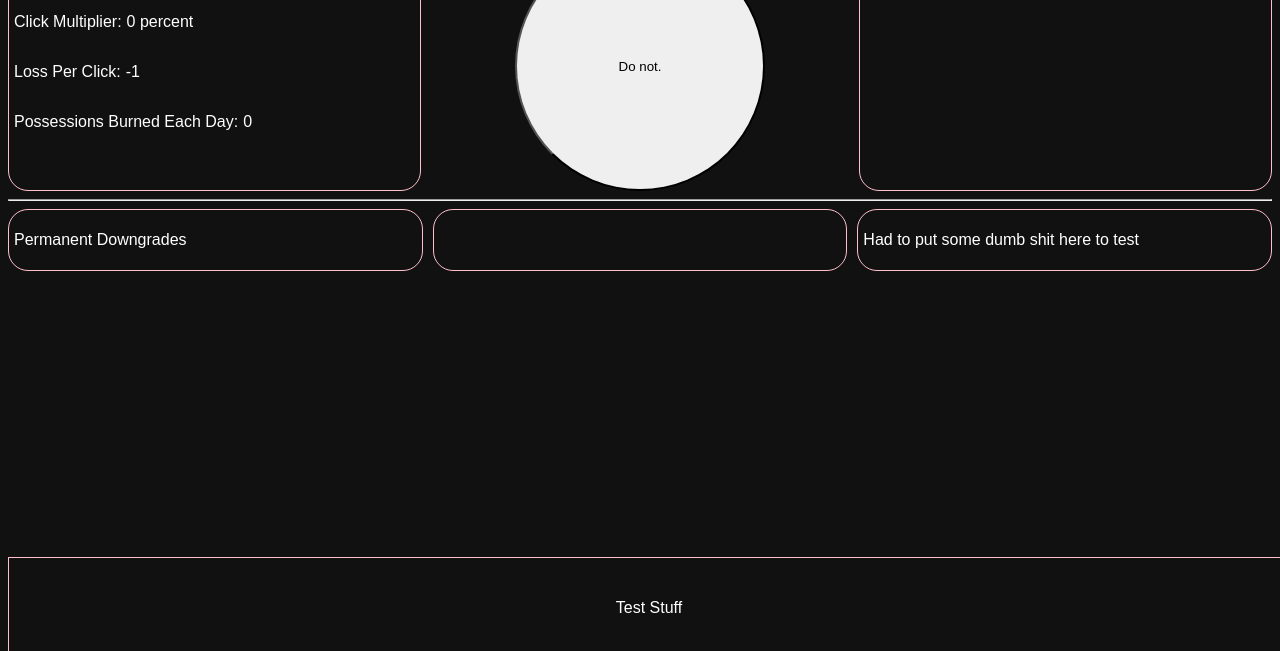
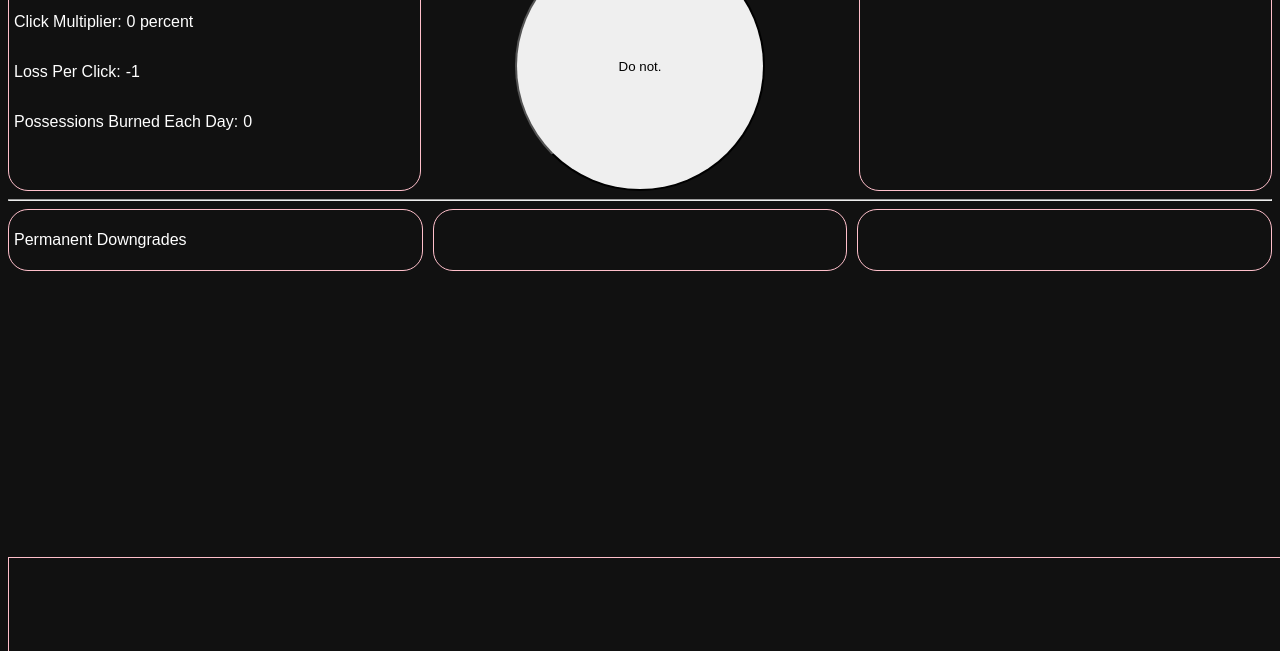
Before and after one commit to AlecHarper/Idle-Game, a plain HTML site: page index.html in a window 1280 px wide. Shown: the part 141-792 px from the top of the page. Drawn offline with Linux system fonts and the light colour scheme.

Commit message:
first publish

```diff
--- a/index.html
+++ b/index.html
@@ -93,12 +93,11 @@
         </div>
 
         <div class="mainBox">
-            <p>Had to put some dumb shit here to test</p>
         </div>
     </div>
 
     <div id="clockBox">
-        <span id="clockText">Test Stuff</span>
+        <span id="clockText"></span>
     </div>
 
 
--- a/script.js
+++ b/script.js
@@ -2,7 +2,7 @@ let worldyAttachment = 0;
 
 let beginGame = false;
 let startTime = null;
-
+//test comment
 const clock = document.getElementById("clockText");
 const attachmentTracker = document.getElementById("attachmentTracker");
 let lastDay = null;
```
